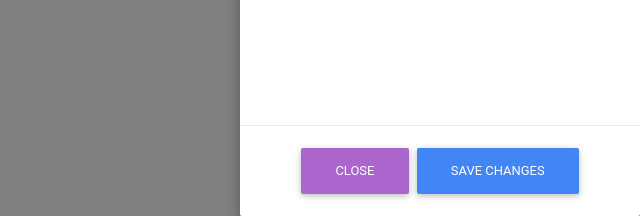
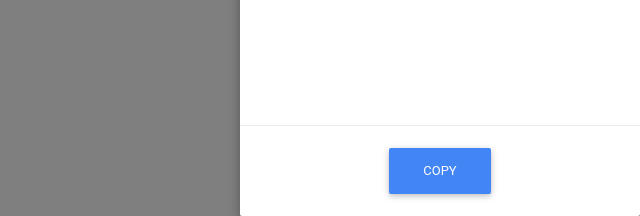
Before and after one commit to sokkyyy/sokkyyy-the-gallery, a Django app: page / in a window 1280 px wide, after a click on "View details". Shown: the part 584-800 px from the top of the page, without its empty margins (640-1280 px from the left). Run offline with Django 3.2, Linux system fonts and the light colour scheme; tables that the repository leaves empty hold one stand-in row (values such as "Sample post"); grey boxes marked "Sample" are stand-in pictures; some libraries are stand-ins or nearby versions.

Commit message:
Installed pyperclip to copy to the clipboard

```diff
--- a/photos/templates/home.html
+++ b/photos/templates/home.html
@@ -112,8 +112,7 @@
             </div>
           </div>
           <div class="modal-footer justify-content-center">
-            <button type="button" class="btn btn-secondary" data-dismiss="modal">Close</button>
-            <button type="button" class="btn btn-primary">Save changes</button>
+            <button type="button" class="btn btn-primary">Copy</button>
           </div>
         </div>
         </div>
```
